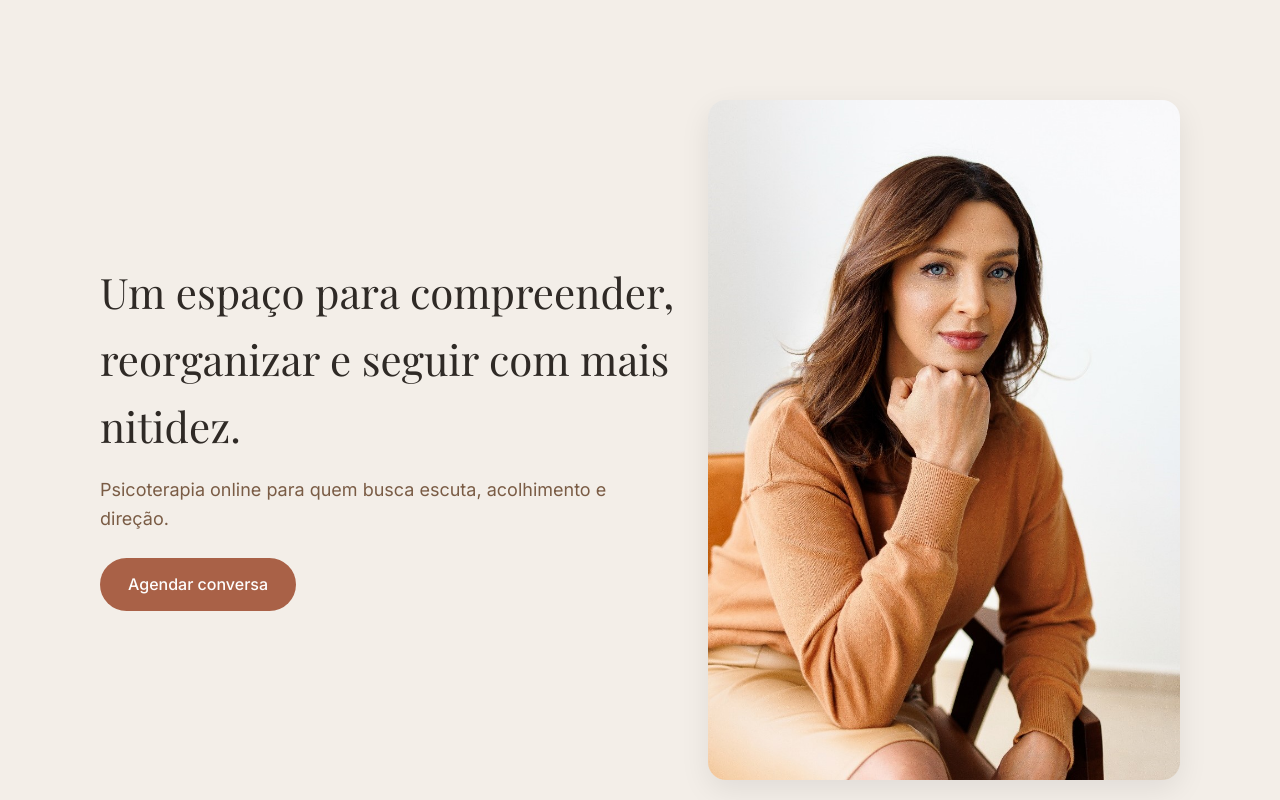
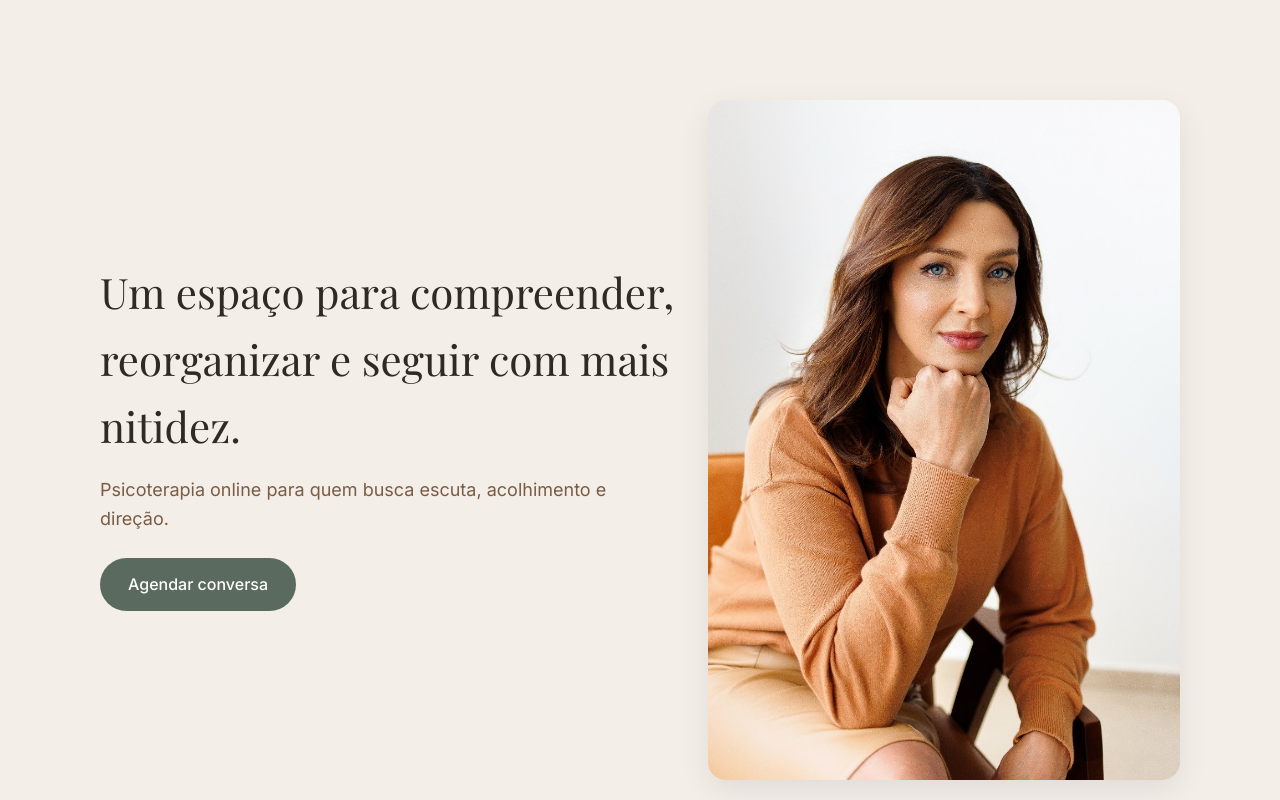
Before and after one commit to salesfer/sabrinatrentin.github.io, a plain HTML site: page index.html in a window 1280 px wide. In both pictures the pointer is over the link "Agendar conversa". Shown: the top 800 px of the page. Drawn offline with nearby package versions, Linux system fonts and the light colour scheme.

Commit message:
Update index.html

```diff
--- a/index.html
+++ b/index.html
@@ -79,7 +79,10 @@ section{padding:80px 20px}
   transition:opacity .2s ease;
 }
 
-.btn:hover{opacity:.92}
+.btn:hover{
+  background:#4f5f53;
+  opacity:.92
+}
 
 .hero img{
   margin-top:10px;
```
